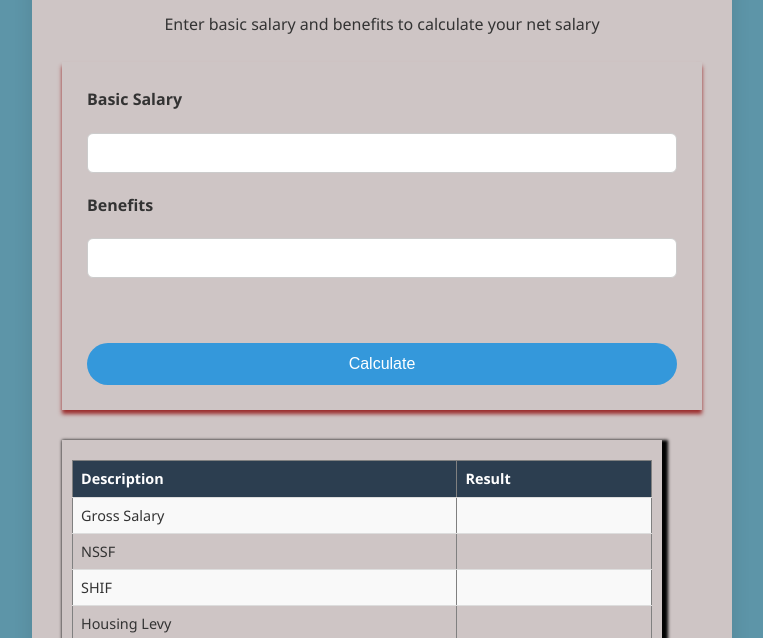
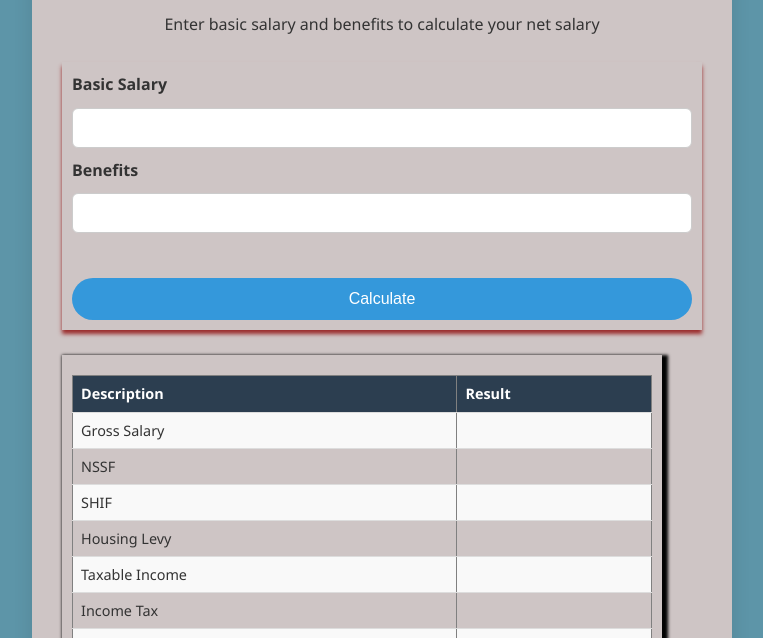
Before and after one commit to Victorious-ke/Code-Challenge, a website: page index.html in a window 1280 px wide. Shown: the part 158-796 px from the top of the page, without its empty margins (258-1021 px from the left). Drawn offline with Linux system fonts and the light colour scheme; no server answers.

Commit message:
css update

```diff
--- a/style.css
+++ b/style.css
@@ -44,15 +44,15 @@ p {
 }
 
 #input {
-  margin-bottom: 30px;
+  margin-bottom: 10px;
 }
 
 form {
   display: flex;
   flex-direction: column;
-  gap: 20px;
+  gap: 10px;
   box-shadow: 0px 4px 4px 0px #9c2d2d;
-  padding: 25px;
+  padding: 10px;
 
 }
 
```
Also changed, not shown: db.json (+9 -0 lines).
